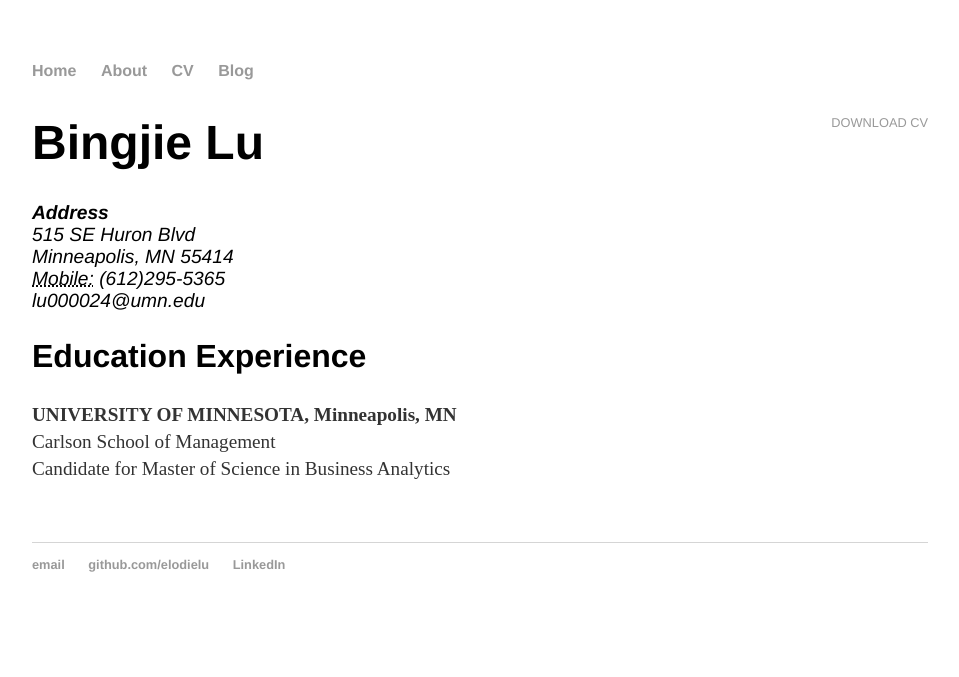
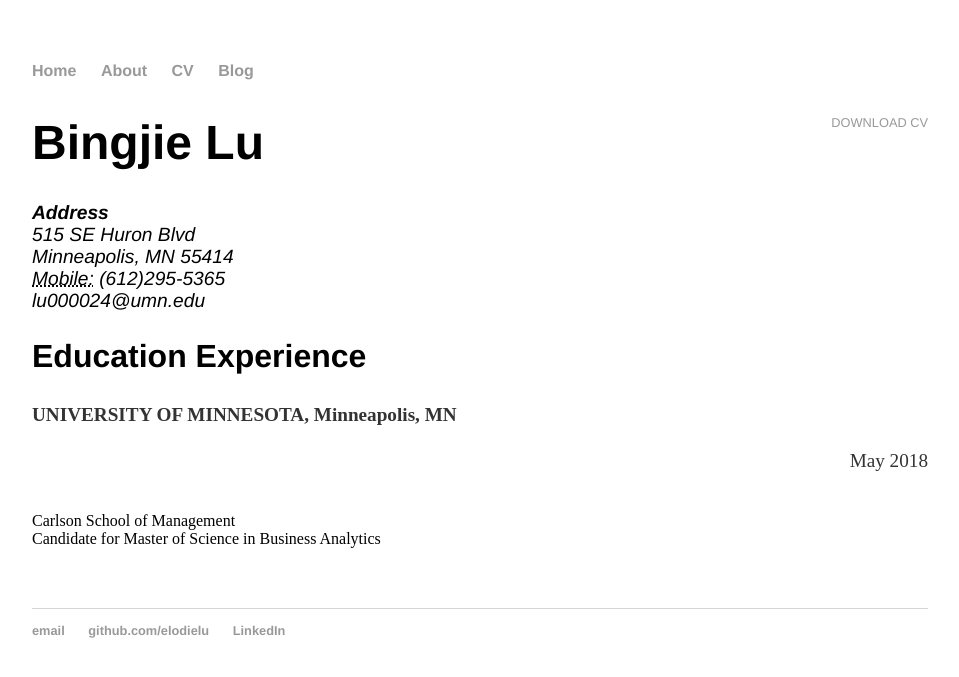
Before and after one commit to elodielu/elodielu.github.io, a Jekyll site: the page built from cv/index.html, in a window 1280 px wide. Shown: the top 677 px of the page, without its empty margins (160-1119 px from the left). Built offline with Jekyll 4.4.1, drawn with Linux system fonts in a browser that asks for light colours.

Commit message:
Update index.html

```diff
--- a/cv/index.html
+++ b/cv/index.html
@@ -16,7 +16,7 @@
 
 					<h2>Education Experience</h2>
 
-					<p><strong>UNIVERSITY OF MINNESOTA, Minneapolis, MN</strong><br>
+					<p><strong>UNIVERSITY OF MINNESOTA, Minneapolis, MN</strong> <p align="right">May 2018</p><br>
 					Carlson School of Management<br>
 					Candidate for Master of Science in Business Analytics<br>
 
```
